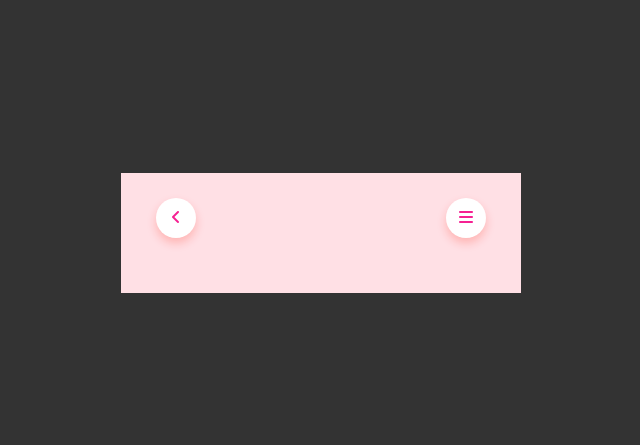
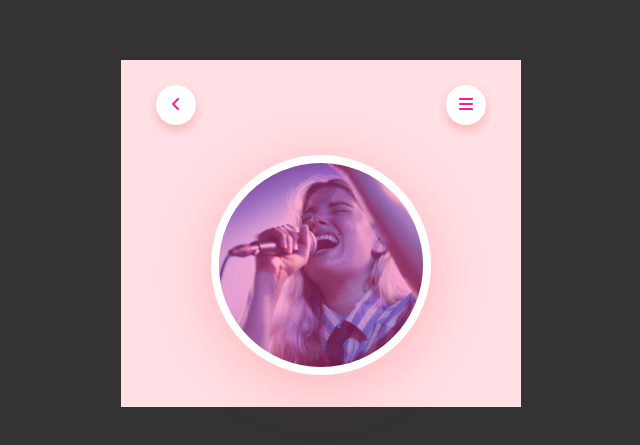
Before and after one commit to javidShabin/Music-player, a plain HTML site: page index.html in a window 1280 px wide. Shown: the part 167-612 px from the top of the page, without its empty margins (319-959 px from the left). Drawn offline with Linux system fonts and the light colour scheme; a web font is replaced by a local one.

Commit message:
add image and give styles1

```diff
--- a/index.html
+++ b/index.html
@@ -18,6 +18,7 @@
                     <i class="fa-solid fa-bars"></i>
                 </div>
             </nav>
+            <img src="./media/468-thumbnail.png" class="song-img">
         </div>
     </div>
 
--- a/style.css
+++ b/style.css
@@ -35,3 +35,9 @@ nav .circle{
     color: #f52192;
     box-shadow: 0 5px 10px rgba(255, 26, 0, 0.22);
 }
+.song-img{
+    width: 220px;
+    border-radius: 50%;
+    border: 8px solid #fff;
+    box-shadow: 0 10px 60px rgba(255, 26, 26, 0.22);
+}
```
